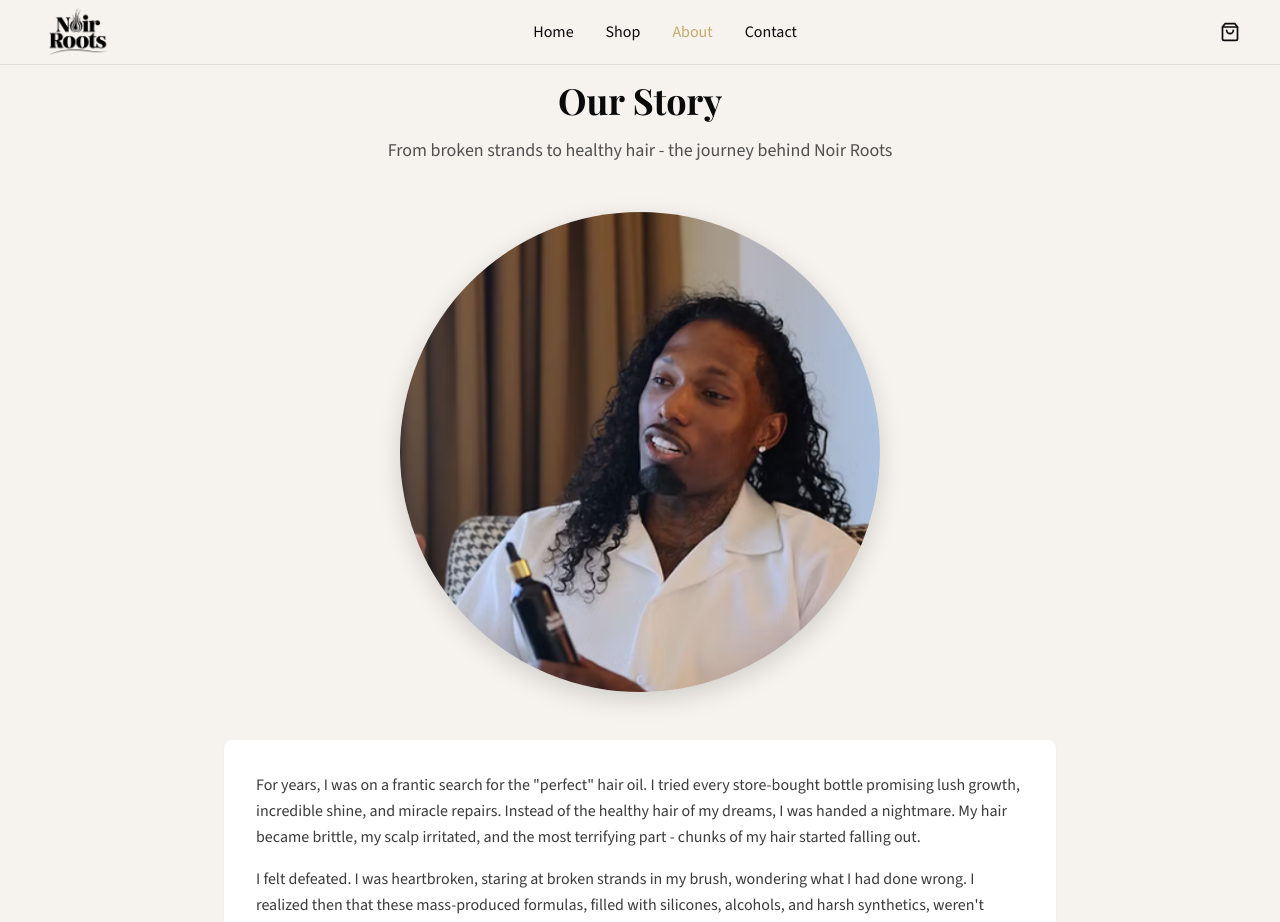
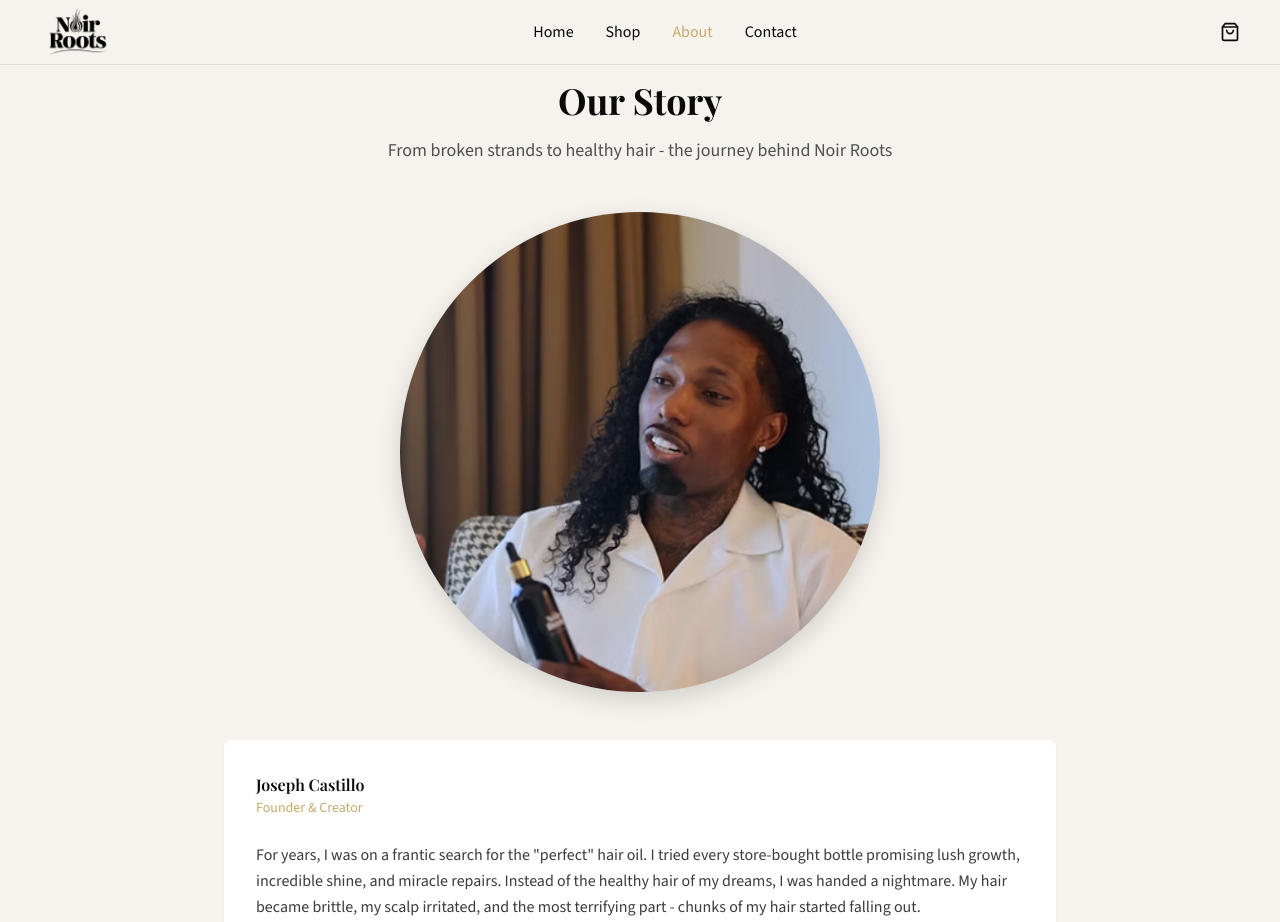
Before and after one commit to arsen09835/NOIRROOTS2, a React (Vite) app: page /about in a window 1280 px wide. Shown: the top 922 px of the page. Built offline with nearby package versions, Linux system fonts and the light colour scheme.

Commit message:
Updated AboutPage.tsx

```diff
--- a/src/pages/AboutPage.tsx
+++ b/src/pages/AboutPage.tsx
@@ -35,6 +35,14 @@ const AboutPage = () => {
 
           {/* Founder Story */}
           <div className="bg-white rounded-lg p-8 mb-12 shadow-sm">
+            <div className="mb-6">
+              <p className="font-playfair text-black font-semibold">
+                Joseph Castillo
+              </p>
+              <p className="font-source text-gold text-sm">
+                Founder & Creator
+              </p>
+            </div>
             <div className="space-y-4 font-source text-black/80 leading-relaxed">
               <p>
                 For years, I was on a frantic search for the "perfect" hair oil. I tried every store-bought bottle promising lush growth, incredible shine, and miracle repairs. Instead of the healthy hair of my dreams, I was handed a nightmare. My hair became brittle, my scalp irritated, and the most terrifying part - chunks of my hair started falling out.
```
